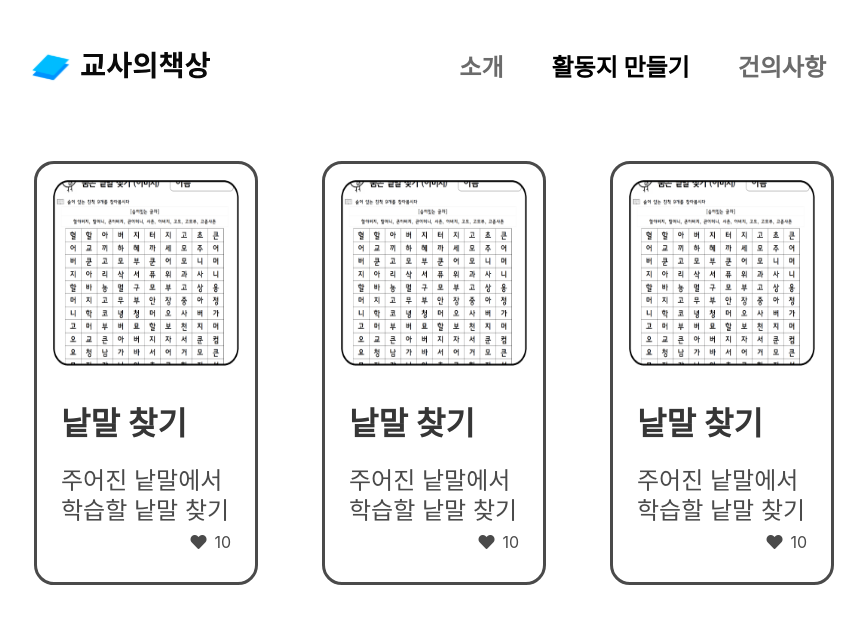
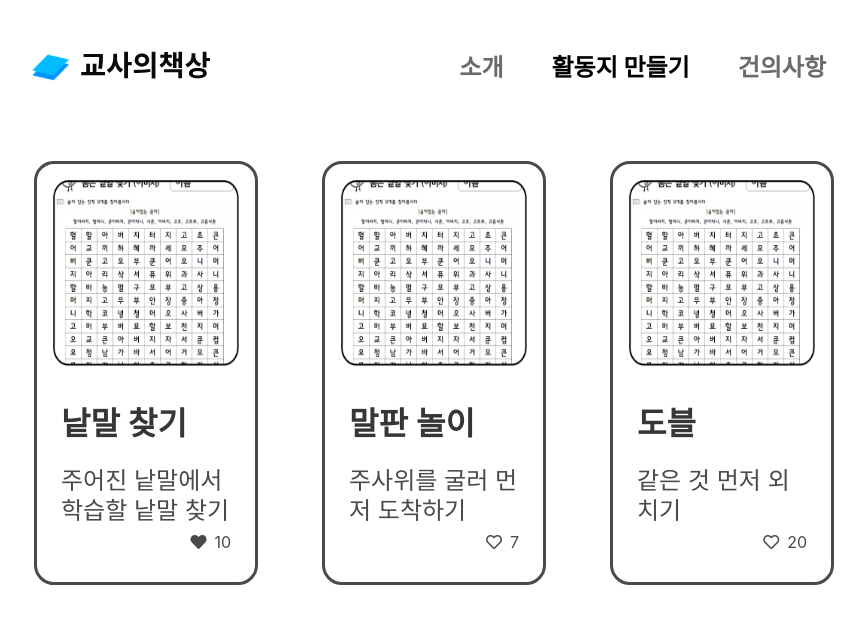
Before and after one commit to hoetaek/teacher-desk, a Vue app in the folder teacher_desk_vue/: page /worksheet in a window 1280 px wide. Shown: the top 624 px of the page, without its empty margins (206-1071 px from the left). Built offline with nearby package versions, Linux system fonts and the light colour scheme.

Commit message:
feat: worksheet tile to slot

```diff
--- a/teacher_desk_vue/src/components/WorksheetTile.vue
+++ b/teacher_desk_vue/src/components/WorksheetTile.vue
@@ -5,7 +5,7 @@
         <div class="card-image">
           <figure class="image is-square">
             <img
-              src="../assets/wordsearch_image.png"
+              :src="require(`@/assets/${filename}`)"
               alt="Image"
             >
           </figure>
@@ -21,15 +21,24 @@
             @mouseleave="isHover=false"
             style="cursor: pointer"
             :class="classObject"
-          >낱말 찾기</h1>
-          <span class="subtitle is-4">주어진 낱말에서 학습할 낱말 찾기</span>
+          >
+            <slot name="title"></slot>
+          </h1>
+          <span class="subtitle is-4">
+            <slot name="description"></slot>
+          </span>
           <br>
           <div class="level">
             <div class="level-item level-right">
               <div class="icon is-medium">
-                <i class="fas fa-heart"></i>
+                <div v-if="liked"><i class="fas fa-heart"></i></div>
+                <div v-else>
+                  <i class="far fa-heart"></i>
+                </div>
               </div>
-              <span>10</span>
+              <span>
+                <slot name="heartNum"></slot>
+              </span>
 
             </div>
 
@@ -46,6 +55,10 @@ export default {
     return {
       isHover: false,
     };
+  },
+  props: {
+    filename: String,
+    liked: Boolean,
   },
   computed: {
     classObject: function () {
--- a/teacher_desk_vue/src/views/WorksheetView.vue
+++ b/teacher_desk_vue/src/views/WorksheetView.vue
@@ -2,13 +2,51 @@
   <div class="section">
     <div class="columns is-variable is-8">
       <div class="column">
-        <worksheet-tile></worksheet-tile>
+        <worksheet-tile
+          :filename="wordsearchPath"
+          :liked="true"
+        >
+          <template #title>
+            낱말 찾기
+          </template>
+          <template #description>
+            주어진 낱말에서 학습할 낱말 찾기
+          </template>
+          <template #heartNum>
+            10
+          </template>
+        </worksheet-tile>
       </div>
       <div class="column">
-        <worksheet-tile></worksheet-tile>
+        <worksheet-tile
+          :filename="wordsearchPath"
+          :liked="false"
+        ><template #title>
+
+            말판 놀이
+          </template>
+          <template #description>
+            주사위를 굴러 먼저 도착하기
+          </template>
+          <template #heartNum>
+            7
+          </template>
+        </worksheet-tile>
       </div>
       <div class="column">
-        <worksheet-tile></worksheet-tile>
+        <worksheet-tile
+          :filename="wordsearchPath"
+          :liked="false"
+        ><template #title>
+            도블
+          </template>
+          <template #description>
+            같은 것 먼저 외치기
+          </template>
+          <template #heartNum>
+            20
+          </template>
+        </worksheet-tile>
       </div>
 
     </div>
@@ -17,5 +55,12 @@
 </template>
 <script>
 import WorksheetTile from "@/components/WorksheetTile.vue";
-export default { components: { WorksheetTile } };
+export default {
+  data() {
+    return {
+      wordsearchPath: "wordsearch_image.png",
+    };
+  },
+  components: { WorksheetTile },
+};
 </script>
```
